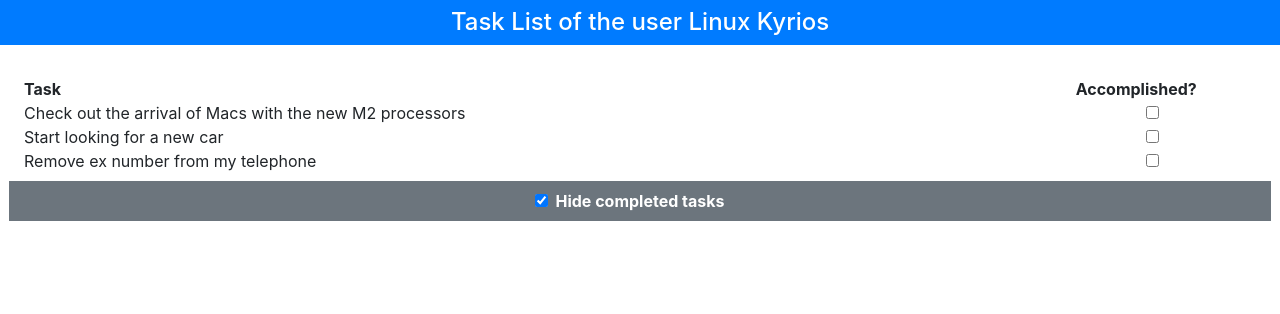
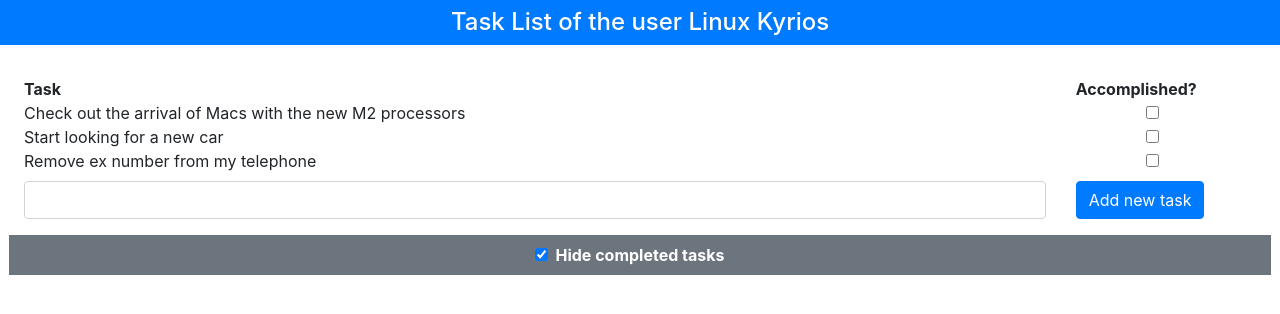
Before and after one commit to LinuxKyrios/TodoVue, a Vue app: page / in a window 1280 px wide. Shown: the top 314 px of the page. Built offline with nearby package versions, Linux system fonts and the light colour scheme.

Commit message:
improved App.vue file by adding mechanism for adding new tasks

```diff
--- a/src/App.vue
+++ b/src/App.vue
@@ -13,6 +13,14 @@
         <div class="col">{{t.action}}</div>
         <div class="col-2 text-center">
           <input type="checkbox" v-model="t.done" class="form-check-input" />
+        </div>
+      </div>
+      <div class="row py-2">
+        <div class="col">
+          <input v-model="newItemText" class="form-control" />
+        </div>
+        <div class="col-2">
+          <button class="btn btn-primary" v-on:click="addNewTodo">Add new task</button>
         </div>
       </div>
       <div class="row bg-secondary py-2 mt-2 text-white">
@@ -39,14 +47,25 @@ export default {
                 {action: "Start looking for a new car", done: false},
                 {action: "Buy the biggest delicious Buenos Nachos Pizza", done: true},
                 {action: "Remove ex number from my telephone", done: false}],
-        hideCompleted: true
+        hideCompleted: true,
+        newItemText: "",
       }
     },
-  //Model data to hide or show completed tasks
+  //Function data to hide or show completed tasks
   computed: {
     filteredTasks() {
       return this.hideCompleted ? this.tasks.filter(t => !t.done) : this.tasks
     }
+  },
+
+  methods: {
+    addNewTodo() {
+      this.tasks.push({
+        action: this.newItemText,
+        done: false
+      });
+      this.newItemText = "";
+    }
   }
 }
 </script>
```
